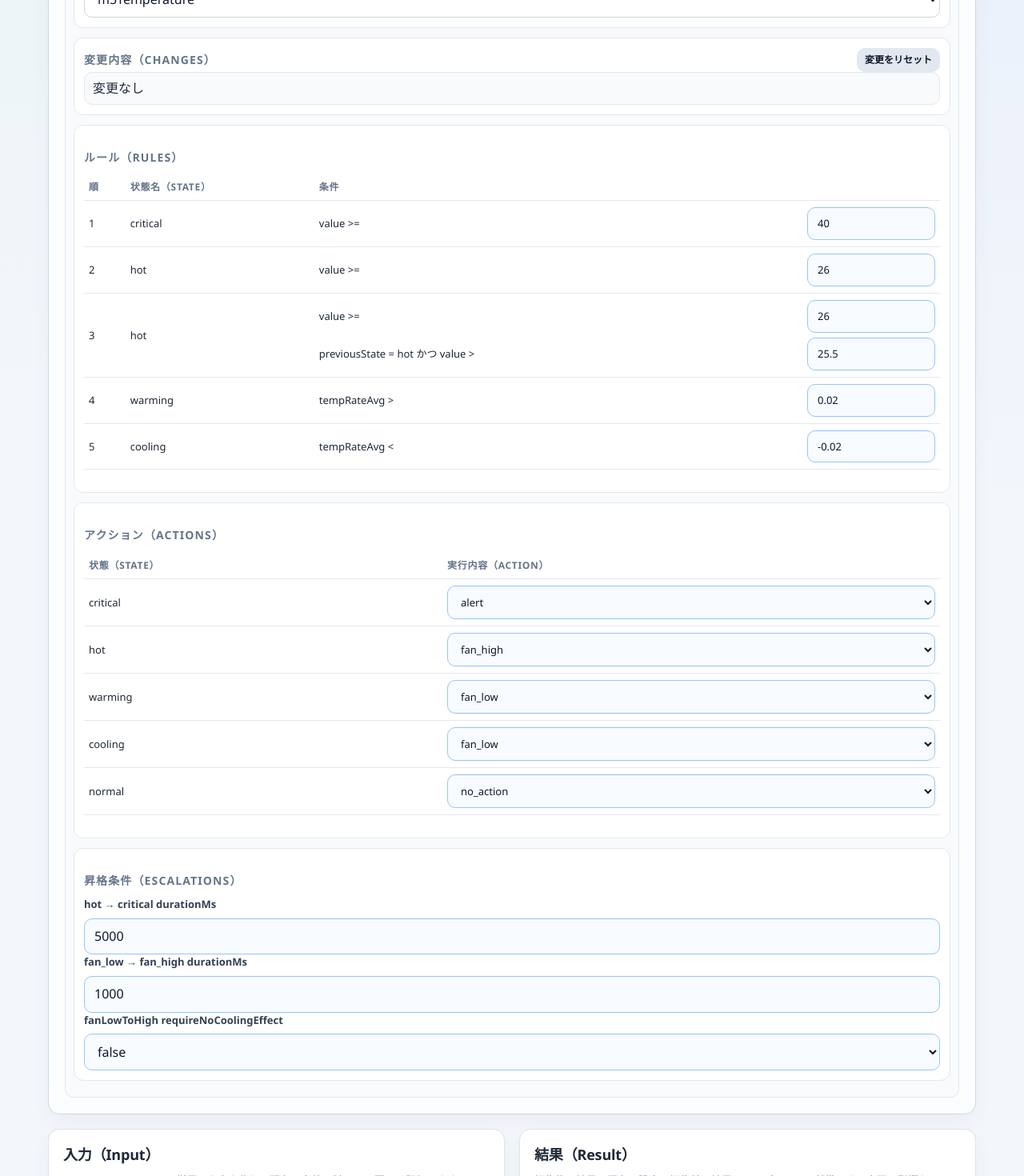
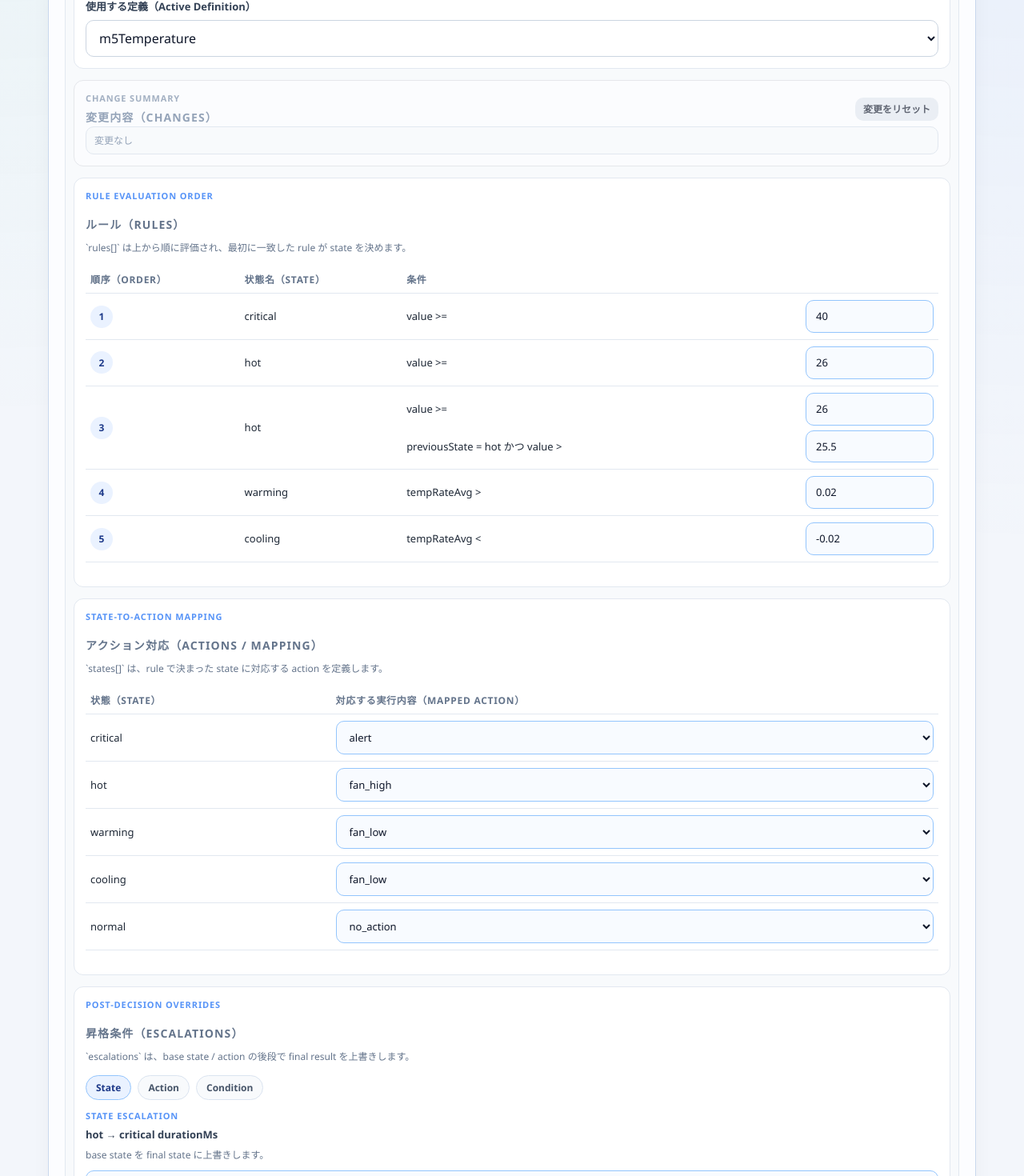
Before and after one commit to tstaisyu/decision-engine-core, a React (Vite) app in the folder viewer/: page / in a window 1280 px wide. Shown: the part 540-2010 px from the top of the page at 80% size. Built offline with nearby package versions, Linux system fonts and the light colour scheme.

Commit message:
feat(viewer): improve config editing structure

```diff
--- a/viewer/src/components/DefinitionPanel.jsx
+++ b/viewer/src/components/DefinitionPanel.jsx
@@ -1,5 +1,7 @@
 // Copyright (c) 2026- taisyu shibata
 // SPDX-License-Identifier: Apache-2.0
+
+import { useState } from "react";
 
 function DefinitionPanel({
   presetNames,
@@ -9,6 +11,7 @@ function DefinitionPanel({
   selectedConfig,
   onConfigChange
 }) {
+  const [activeEscalationTab, setActiveEscalationTab] = useState("state");
   const rules = Array.isArray(selectedConfig?.rules) ? selectedConfig.rules : [];
   const states = Array.isArray(selectedConfig?.states) ? selectedConfig.states : [];
   const actions = Object.fromEntries(states.map((state) => [state.name, state.action]));
@@ -286,6 +289,7 @@ function DefinitionPanel({
 
   const changes = buildChanges();
   const changesCount = changes.length;
+  const hasChanges = changesCount > 0;
 
   return (
     <section className="panel definition-panel">
@@ -308,7 +312,9 @@ function DefinitionPanel({
         </summary>
 
         <div className="definition-block">
+          <p className="definition-block-kicker">Starting Point</p>
           <h3>プリセット（Preset）</h3>
+          <p className="definition-block-note">編集の出発点になる canonical config を選びます。</p>
           <label htmlFor="preset-select">使用する定義（Active Definition）</label>
           <select id="preset-select" value={selectedPreset} onChange={(event) => onPresetChange(event.target.value)}>
             {presetNames.map((name) => (
@@ -319,15 +325,37 @@ function DefinitionPanel({
           </select>
         </div>
 
-        <div className="definition-block">
+        <div
+          className={[
+            "definition-block",
+            "change-summary-block",
+            hasChanges ? "change-summary-active" : "change-summary-idle"
+          ]
+            .filter(Boolean)
+            .join(" ")}
+        >
           <div className="definition-header-row">
+            <div>
+              <p className="definition-block-kicker">Change Summary</p>
               <h3>変更内容（Changes）</h3>
-            <button type="button" className="secondary button-small" onClick={resetAllChanges}>
+            </div>
+            <button
+              type="button"
+              className={[
+                "secondary",
+                "button-small",
+                hasChanges ? "change-summary-reset-active" : "change-summary-reset-idle"
+              ]
+                .filter(Boolean)
+                .join(" ")}
+              onClick={resetAllChanges}
+            >
               変更をリセット
             </button>
           </div>
+          {hasChanges ? <p className="definition-block-note">元の preset から変わった項目だけを表示します。</p> : null}
           <div className="changes-panel">
-            {!changes.length ? <div className="changes-item">変更なし</div> : null}
+            {!changes.length ? <div className="changes-item changes-item-empty">変更なし</div> : null}
             {changes.map((change) => (
               <div key={change.key} className="changes-item">
                 <span className="changes-item-text">{change.label}</span>
@@ -344,11 +372,15 @@ function DefinitionPanel({
         </div>
 
         <div className="definition-block">
+          <p className="definition-block-kicker">Rule Evaluation Order</p>
           <h3>ルール（Rules）</h3>
+          <p className="definition-block-note">
+            `rules[]` は上から順に評価され、最初に一致した rule が state を決めます。
+          </p>
           <table className="definition-table">
             <thead>
               <tr>
-                <th>順</th>
+                <th>順序（order）</th>
                 <th>状態名（State）</th>
                 <th>条件</th>
               </tr>
@@ -356,7 +388,9 @@ function DefinitionPanel({
             <tbody>
               {rules.map((rule, index) => (
                 <tr key={`${rule.state}-${index}`}>
-                  <td>{index + 1}</td>
+                  <td>
+                    <span className="rule-order-badge">{index + 1}</span>
+                  </td>
                   <td>{rule.state}</td>
                   <td>{renderRuleCondition(rule, index)}</td>
                 </tr>
@@ -366,12 +400,14 @@ function DefinitionPanel({
         </div>
 
         <div className="definition-block">
-          <h3>アクション（Actions）</h3>
+          <p className="definition-block-kicker">State-to-Action Mapping</p>
+          <h3>アクション対応（Actions / Mapping）</h3>
+          <p className="definition-block-note">`states[]` は、rule で決まった state に対応する action を定義します。</p>
           <table className="definition-table">
             <thead>
               <tr>
                 <th>状態（state）</th>
-                <th>実行内容（action）</th>
+                <th>対応する実行内容（mapped action）</th>
               </tr>
             </thead>
             <tbody>{Object.entries(actions).map(renderActionRow)}</tbody>
@@ -379,10 +415,46 @@ function DefinitionPanel({
         </div>
 
         <div className="definition-block">
+          <p className="definition-block-kicker">Post-decision Overrides</p>
           <h3>昇格条件（Escalations）</h3>
+          <p className="definition-block-note">
+            `escalations` は、base state / action の後段で final result を上書きします。
+          </p>
+          <div className="definition-tab-row" role="tablist" aria-label="Escalation categories">
+            <button
+              type="button"
+              className={["definition-tab", activeEscalationTab === "state" ? "definition-tab-active" : ""]
+                .filter(Boolean)
+                .join(" ")}
+              onClick={() => setActiveEscalationTab("state")}
+            >
+              State
+            </button>
+            <button
+              type="button"
+              className={["definition-tab", activeEscalationTab === "action" ? "definition-tab-active" : ""]
+                .filter(Boolean)
+                .join(" ")}
+              onClick={() => setActiveEscalationTab("action")}
+            >
+              Action
+            </button>
+            <button
+              type="button"
+              className={["definition-tab", activeEscalationTab === "condition" ? "definition-tab-active" : ""]
+                .filter(Boolean)
+                .join(" ")}
+              onClick={() => setActiveEscalationTab("condition")}
+            >
+              Condition
+            </button>
+          </div>
           <div className="definition-subgrid">
+            {activeEscalationTab === "state" ? (
               <div className="definition-item">
+                <p className="definition-item-kicker">State Escalation</p>
                 <label htmlFor="state-hot-to-critical">hot → critical durationMs</label>
+                <p className="definition-item-note">base state を final state に上書きします。</p>
                 <input
                   id="state-hot-to-critical"
                   className="editable-field"
@@ -392,8 +464,12 @@ function DefinitionPanel({
                   onChange={(event) => updateEscalationDuration("state", "hotToCritical", event.target.value)}
                 />
               </div>
+            ) : null}
+            {activeEscalationTab === "action" ? (
               <div className="definition-item">
+                <p className="definition-item-kicker">Action Escalation</p>
                 <label htmlFor="action-fan-low-to-high">fan_low → fan_high durationMs</label>
+                <p className="definition-item-note">base action を final action に上書きします。</p>
                 <input
                   id="action-fan-low-to-high"
                   className="editable-field"
@@ -403,8 +479,12 @@ function DefinitionPanel({
                   onChange={(event) => updateEscalationDuration("action", "fanLowToHigh", event.target.value)}
                 />
               </div>
+            ) : null}
+            {activeEscalationTab === "condition" ? (
               <div className="definition-item">
+                <p className="definition-item-kicker">Action Condition</p>
                 <label htmlFor="action-fan-low-to-high-cooling-effect">fanLowToHigh requireNoCoolingEffect</label>
+                <p className="definition-item-note">override を許可する追加条件です。</p>
                 <select
                   id="action-fan-low-to-high-cooling-effect"
                   className="editable-field"
@@ -420,6 +500,7 @@ function DefinitionPanel({
                   <option value="false">false</option>
                 </select>
               </div>
+            ) : null}
           </div>
         </div>
       </details>
--- a/viewer/src/styles.css
+++ b/viewer/src/styles.css
@@ -251,11 +251,129 @@ body {
 }
 
 .definition-block {
-  padding: 12px;
+  padding: 14px;
   border: 1px solid #e2e8f0;
   border-radius: 12px;
   background: #ffffff;
-  margin-bottom: 12px;
+  margin-bottom: 14px;
+}
+
+.change-summary-block {
+  transition:
+    border-color 120ms ease,
+    background 120ms ease,
+    box-shadow 120ms ease;
+}
+
+.change-summary-idle {
+  border-color: #e5e7eb;
+  background: #fbfcfe;
+}
+
+.change-summary-idle .definition-block-kicker,
+.change-summary-idle .definition-block-note,
+.change-summary-idle .definition-header-row h3,
+.change-summary-idle .changes-item-empty {
+  color: #94a3b8;
+}
+
+.change-summary-active {
+  border-color: #c9d8ee;
+  background: #ffffff;
+}
+
+.change-summary-reset-idle {
+  opacity: 0.65;
+}
+
+.change-summary-reset-active {
+  opacity: 1;
+}
+
+.definition-block-kicker {
+  margin: 0 0 6px;
+  font-size: 11px;
+  font-weight: 700;
+  letter-spacing: 0.08em;
+  text-transform: uppercase;
+  color: #3b82f6;
+  opacity: 0.85;
+}
+
+.definition-block-note {
+  margin: 2px 0 14px;
+  font-size: 12px;
+  color: #64748b;
+  line-height: 1.45;
+}
+
+.definition-item-kicker {
+  margin: 0 0 6px;
+  font-size: 11px;
+  font-weight: 700;
+  letter-spacing: 0.08em;
+  text-transform: uppercase;
+  color: #3b82f6;
+  opacity: 0.85;
+}
+
+.definition-item-note {
+  margin: 2px 0 10px;
+  font-size: 12px;
+  color: #64748b;
+  line-height: 1.4;
+}
+
+.definition-tab-row {
+  display: flex;
+  align-items: center;
+  gap: 8px;
+  flex-wrap: wrap;
+  margin: 0 0 12px;
+}
+
+.definition-tab {
+  width: auto;
+  margin-top: 0;
+  padding: 6px 12px;
+  border: 1px solid #dbe4f0;
+  border-radius: 999px;
+  background: #f8fafc;
+  color: #475569;
+  font-size: 12px;
+  font-weight: 700;
+  box-shadow: none;
+  transform: none;
+}
+
+.definition-tab:hover {
+  box-shadow: none;
+  transform: none;
+  background: #f1f5f9;
+}
+
+.definition-tab-active {
+  border-color: #93c5fd;
+  background: #eaf2ff;
+  color: #1e3a8a;
+}
+
+.changes-item-empty {
+  font-size: 12px;
+}
+
+.rule-order-badge {
+  display: inline-flex;
+  align-items: center;
+  justify-content: center;
+  min-width: 28px;
+  height: 28px;
+  padding: 0 8px;
+  border-radius: 999px;
+  background: #eaf2ff;
+  color: #1e3a8a;
+  font-size: 12px;
+  font-weight: 700;
 }
 
 label {
@@ -608,6 +726,21 @@ details > label {
   letter-spacing: 0.06em;
 }
 
+.definition-table tbody tr {
+  transition:
+    background-color 120ms ease,
+    box-shadow 120ms ease;
+}
+
+.definition-table tbody tr:hover {
+  background: #f8fbff;
+}
+
+.definition-table tbody tr:focus-within {
+  background: #eff6ff;
+  box-shadow: inset 3px 0 0 #60a5fa;
+}
+
 .definition-table input,
 .definition-table select {
   width: 100%;
@@ -621,6 +754,23 @@ details > label {
 .editable-field:focus {
   border-color: #2563eb;
   box-shadow: 0 0 0 3px rgba(37, 99, 235, 0.16);
+}
+
+.definition-item {
+  transition:
+    background-color 120ms ease,
+    border-color 120ms ease,
+    box-shadow 120ms ease;
+}
+
+.definition-item:hover {
+  background: #f8fbff;
+}
+
+.definition-item:focus-within {
+  background: #eff6ff;
+  border-color: #bfdbfe;
+  box-shadow: inset 3px 0 0 #60a5fa;
 }
 
 .rule-condition-cell {
```
Lines whose indentation alone changed are shown as unchanged.
